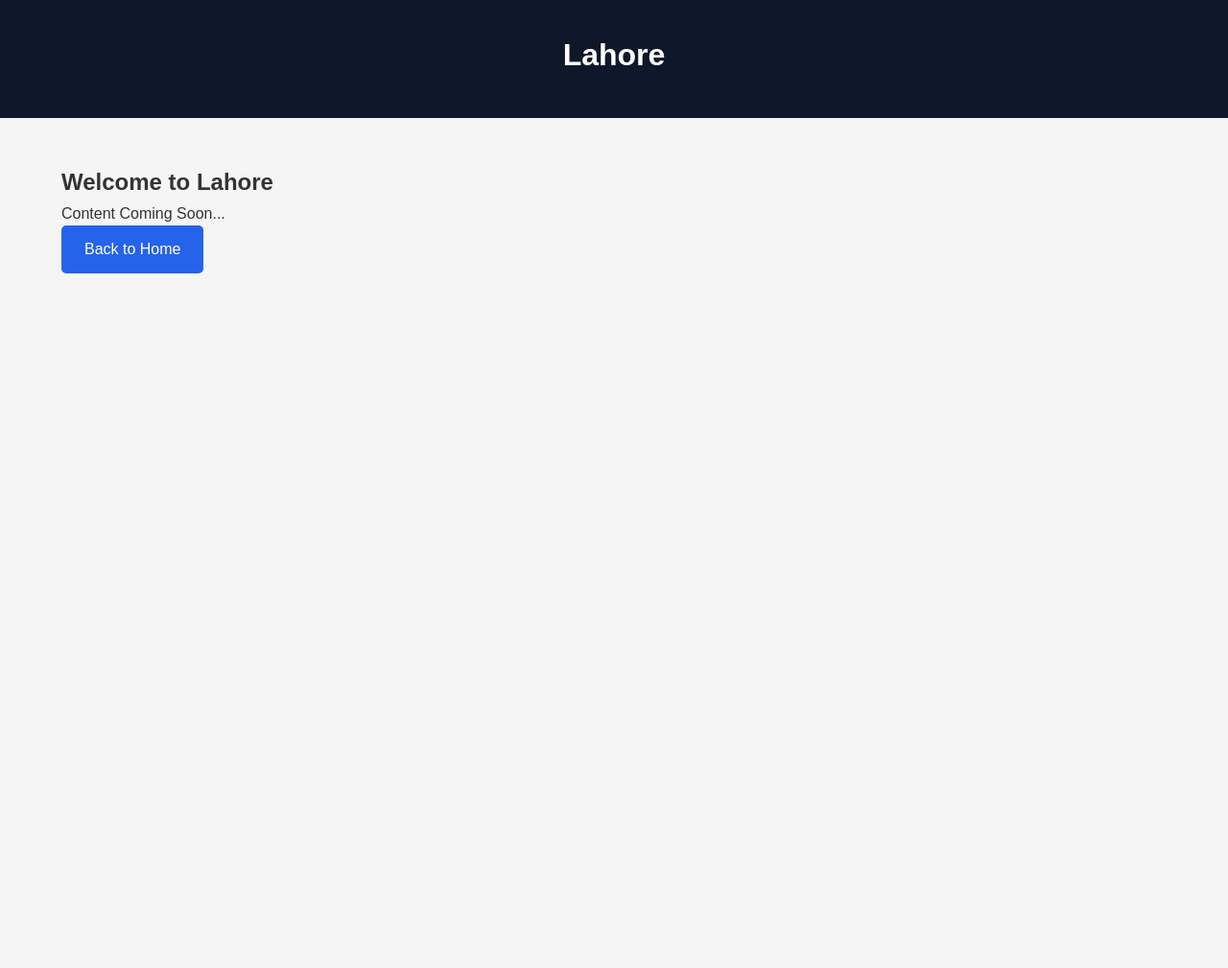
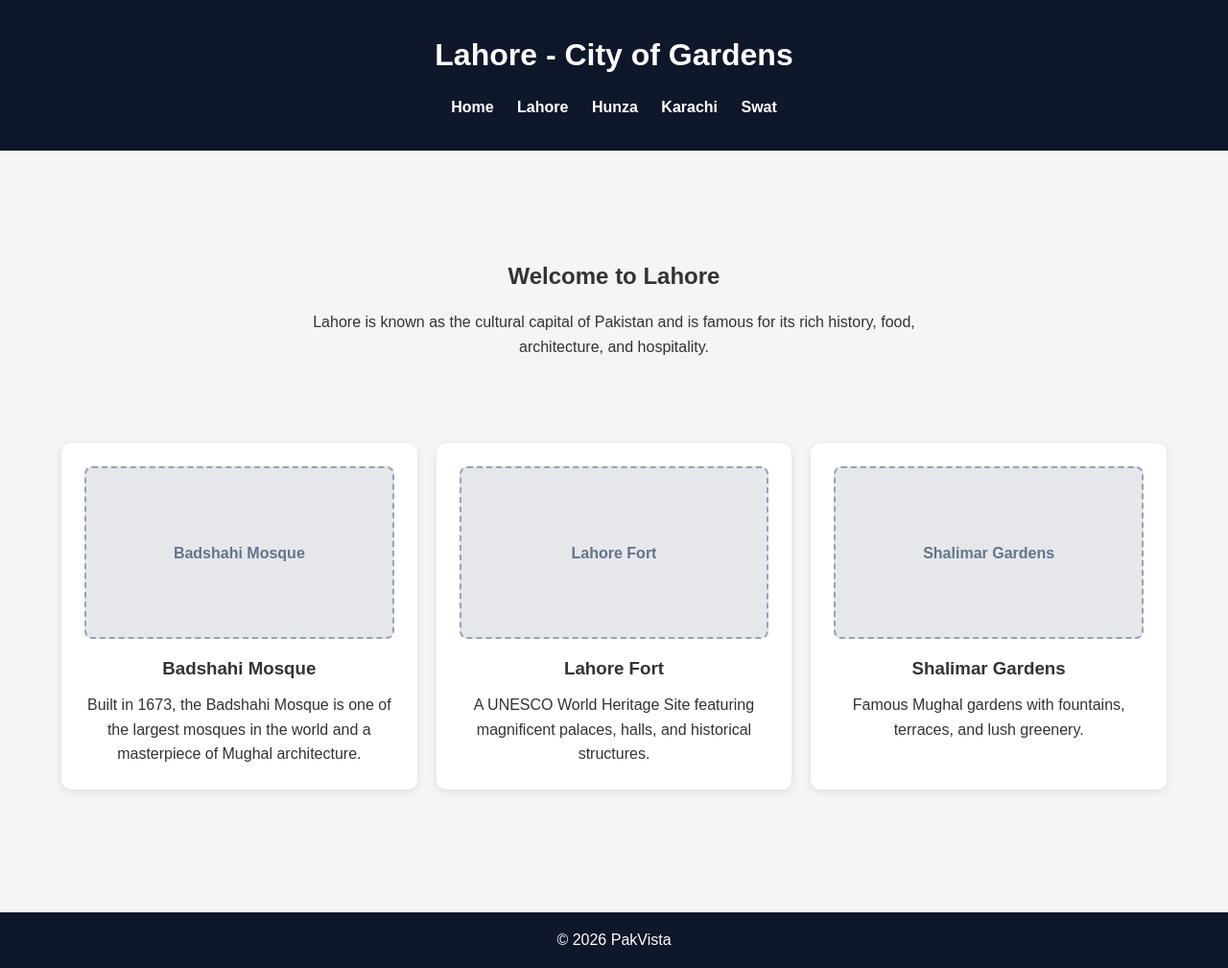
Before and after one commit to Abdullah-0024/pakvista-cicd, a website built with Parcel: page lahore.html in a window 1280 px wide. Shown: the whole page at 96% size. Before the commit the page ends 800 px from the top, so only its background shows below. Built offline with nearby package versions, Linux system fonts and the light colour scheme.

```diff
--- a/lahore.html
+++ b/lahore.html
@@ -3,21 +3,73 @@
 <head>
     <meta charset="UTF-8">
     <meta name="viewport" content="width=device-width, initial-scale=1.0">
-    <title>Lahore - PakVista</title>
+    <title>Lahore - City of Gardens</title>
     <link rel="stylesheet" href="style.css">
 </head>
 <body>
 
-    <header>
-        <h1>Lahore</h1>
-    </header>
+<header>
+    <div class="container">
+        <h1>Lahore - City of Gardens</h1>
 
-    <main class="container">
-        <h2>Welcome to Lahore</h2>
-        <p>Content Coming Soon...</p>
+        <nav>
+            <ul>
+                <li><a href="index.html">Home</a></li>
+                <li><a href="lahore.html">Lahore</a></li>
+                <li><a href="hunza.html">Hunza</a></li>
+                <li><a href="karachi.html">Karachi</a></li>
+                <li><a href="swat.html">Swat</a></li>
+            </ul>
+        </nav>
+    </div>
+</header>
 
-        <a href="index.html" class="btn">Back to Home</a>
-    </main>
+<main>
+<div class="container">
+
+<section class="hero">
+    <h2>Welcome to Lahore</h2>
+    <p>
+        Lahore is known as the cultural capital of Pakistan and is famous
+        for its rich history, food, architecture, and hospitality.
+    </p>
+</section>
+
+<div class="cards">
+
+    <div class="card">
+        <div class="img-placeholder">Badshahi Mosque</div>
+        <h3>Badshahi Mosque</h3>
+        <p>
+            Built in 1673, the Badshahi Mosque is one of the largest mosques
+            in the world and a masterpiece of Mughal architecture.
+        </p>
+    </div>
+
+    <div class="card">
+        <div class="img-placeholder">Lahore Fort</div>
+        <h3>Lahore Fort</h3>
+        <p>
+            A UNESCO World Heritage Site featuring magnificent palaces,
+            halls, and historical structures.
+        </p>
+    </div>
+
+    <div class="card">
+        <div class="img-placeholder">Shalimar Gardens</div>
+        <h3>Shalimar Gardens</h3>
+        <p>
+            Famous Mughal gardens with fountains, terraces, and lush greenery.
+        </p>
+    </div>
+</div>
+
+</div>
+</main>
+
+<footer>
+    <p>&copy; 2026 PakVista</p>
+</footer>
 
 </body>
 </html>
```
Also changed, not shown: hunza.html (+60 -8 lines), karachi.html (+59 -9 lines), swat.html (+60 -9 lines), .github/workflows/cd-dev.yml (added), .github/workflows/cd-staging.yml (added), .github/workflows/ci-prod.yml (added), .github/workflows/ci-staging.yml (added).
